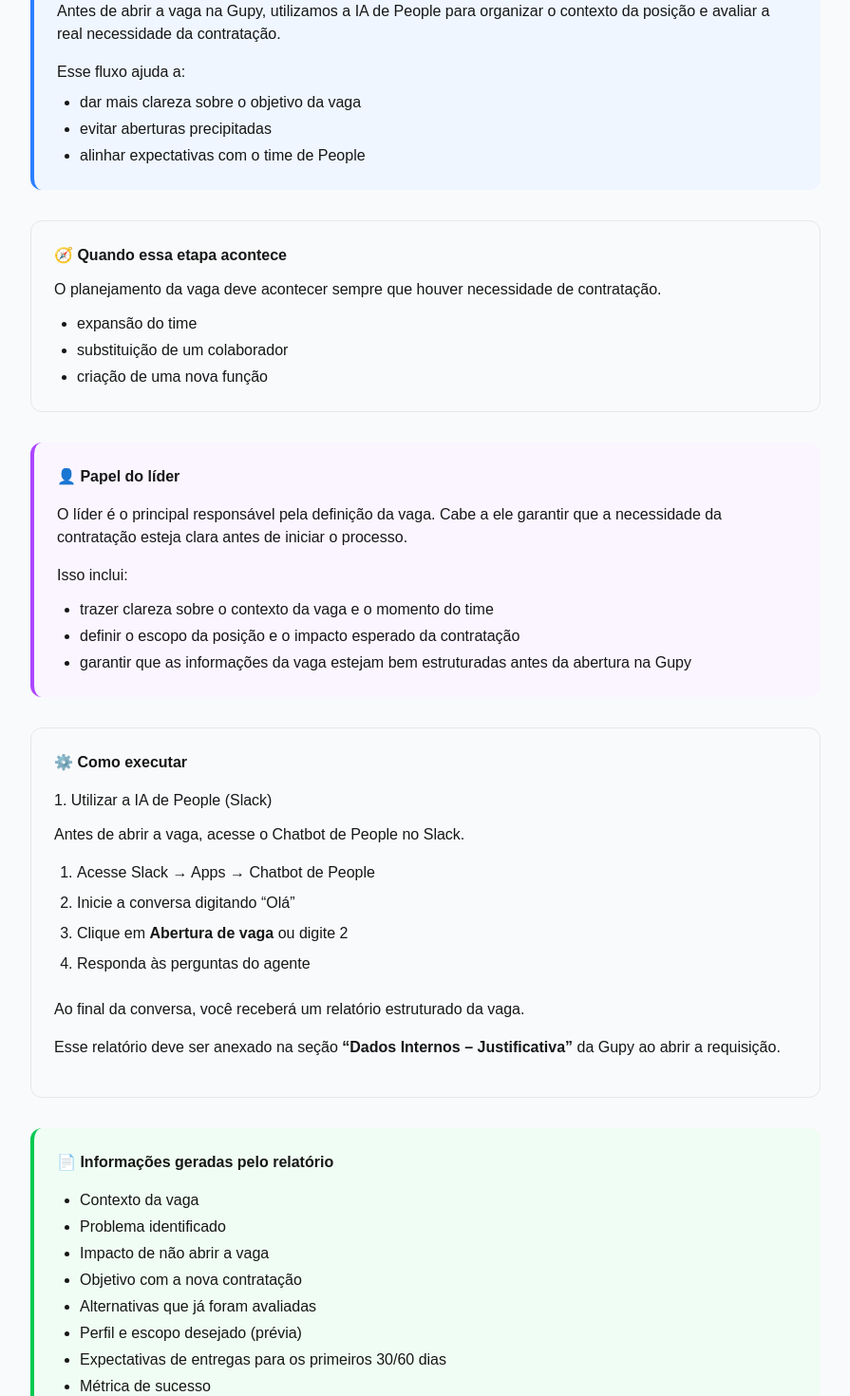
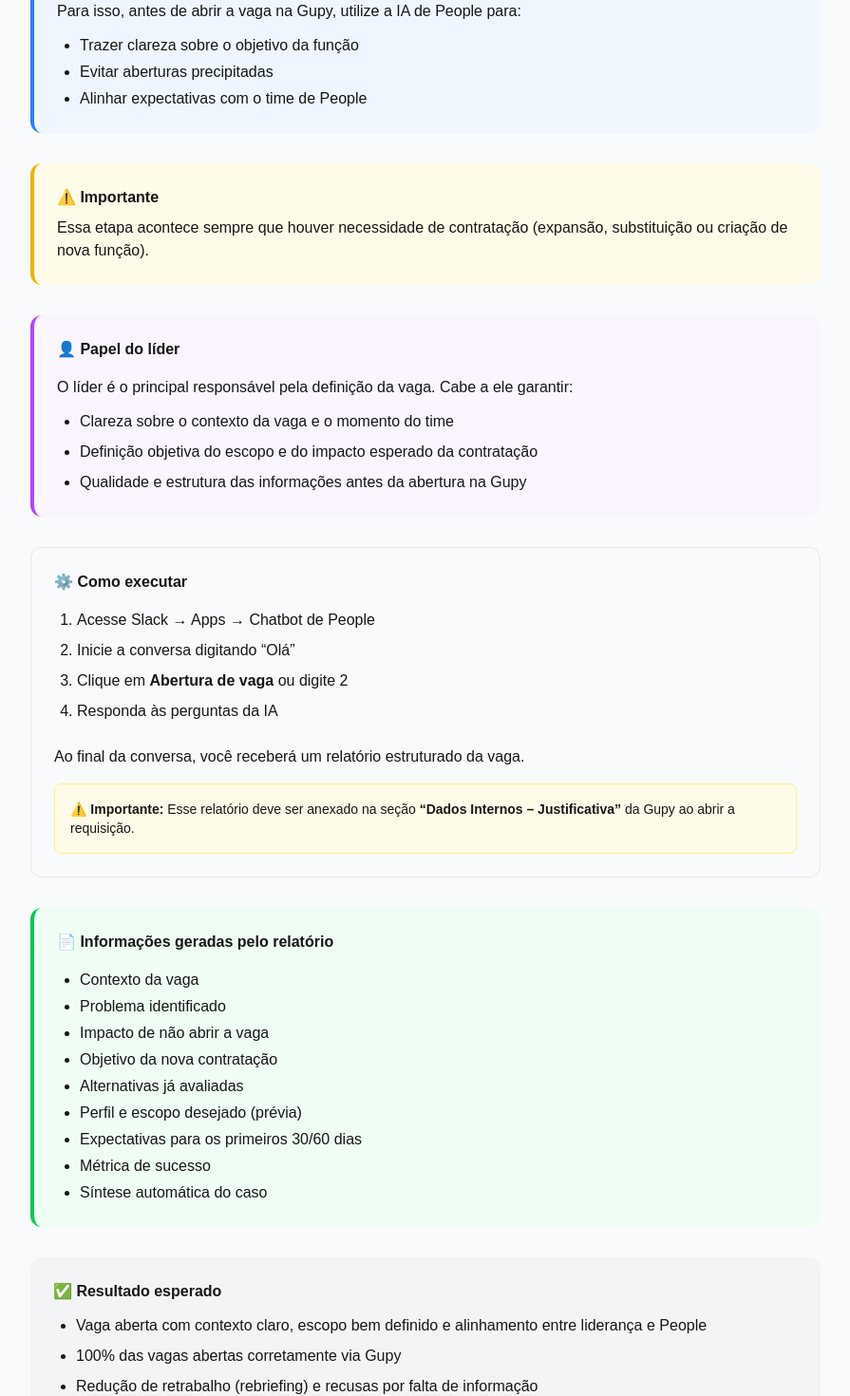
Before and after one commit to amandafrann/programa-lider-hero, a Next.js app: page /rs/planejamento in a window 1280 px wide. Shown: the part 420-1890 px from the top of the page at 95% size, without its empty margins (192-1087 px from the left). Built offline with nearby package versions, Linux system fonts and the light colour scheme.

Commit message:
atualização planejamento

```diff
--- a/app/rs/planejamento/page.tsx
+++ b/app/rs/planejamento/page.tsx
@@ -21,12 +21,11 @@ export default function PlanejamentoPage() {
         <div className="mb-12">
 
           <h1 className="text-4xl font-bold mb-4">
-            Planejamento da vaga
+            Pré-abertura da vaga: Chatbot de People
           </h1>
 
           <p className="text-gray-600 max-w-2xl">
-            Antes de iniciar um processo seletivo, o líder deve garantir clareza
-            sobre a necessidade da contratação e alinhar expectativas com People.
+            Antes de abrir a vaga na Gupy, utilizamos a IA de People para organizar o contexto da posição e avaliar a real necessidade dessa nova contratação.
           </p>
 
           <p className="text-sm text-gray-400 mt-3">
@@ -45,55 +44,37 @@ export default function PlanejamentoPage() {
           </h3>
 
           <p className="mb-4">
-            Garantir que a abertura de uma nova vaga seja feita de forma
-            estruturada e estratégica.
+            Garantir que a abertura de uma nova vaga seja feita de forma estruturada e estratégica.
           </p>
 
-          <p className="mb-4">
-            Antes de abrir a vaga na Gupy, utilizamos a IA de People para
-            organizar o contexto da posição e avaliar a real necessidade
-            da contratação.
-          </p>
-
-          <p className="mb-2">
-            Esse fluxo ajuda a:
+          <p className="mb-3">
+            Para isso, antes de abrir a vaga na Gupy, utilize a IA de People para:
           </p>
 
           <ul className="list-disc ml-6 space-y-1">
 
-            <li>dar mais clareza sobre o objetivo da vaga</li>
+            <li>Trazer clareza sobre o objetivo da função</li>
 
-            <li>evitar aberturas precipitadas</li>
+            <li>Evitar aberturas precipitadas</li>
 
-            <li>alinhar expectativas com o time de People</li>
+            <li>Alinhar expectativas com o time de People</li>
 
           </ul>
 
         </div>
 
 
-        {/* QUANDO USAR */}
+        {/* IMPORTANTE */}
 
-        <div className="bg-gray-50 border border-gray-200 p-6 rounded-xl mb-8">
+        <div className="bg-yellow-50 border-l-4 border-yellow-500 p-6 rounded-xl mb-8">
 
-          <h3 className="font-semibold mb-3">
-            🧭 Quando essa etapa acontece
+          <h3 className="font-semibold mb-2">
+            ⚠️ Importante
           </h3>
 
-          <p className="mb-3">
-            O planejamento da vaga deve acontecer sempre que houver
-            necessidade de contratação.
+          <p>
+            Essa etapa acontece sempre que houver necessidade de contratação (expansão, substituição ou criação de nova função).
           </p>
-
-          <ul className="list-disc ml-6 space-y-1">
-
-            <li>expansão do time</li>
-
-            <li>substituição de um colaborador</li>
-
-            <li>criação de uma nova função</li>
-
-          </ul>
 
         </div>
 
@@ -106,30 +87,17 @@ export default function PlanejamentoPage() {
             👤 Papel do líder
           </h3>
 
-          <p className="mb-4">
-            O líder é o principal responsável pela definição da vaga.
-            Cabe a ele garantir que a necessidade da contratação esteja
-            clara antes de iniciar o processo.
+          <p className="mb-3">
+            O líder é o principal responsável pela definição da vaga. Cabe a ele garantir:
           </p>
 
-          <p className="mb-3">
-            Isso inclui:
-          </p>
+          <ul className="list-disc ml-6 space-y-2">
 
-          <ul className="list-disc ml-6 space-y-1">
+            <li>Clareza sobre o contexto da vaga e o momento do time</li>
 
-            <li>
-              trazer clareza sobre o contexto da vaga e o momento do time
-            </li>
+            <li>Definição objetiva do escopo e do impacto esperado da contratação</li>
 
-            <li>
-              definir o escopo da posição e o impacto esperado da contratação
-            </li>
-
-            <li>
-              garantir que as informações da vaga estejam bem estruturadas
-              antes da abertura na Gupy
-            </li>
+            <li>Qualidade e estrutura das informações antes da abertura na Gupy</li>
 
           </ul>
 
@@ -144,14 +112,6 @@ export default function PlanejamentoPage() {
             ⚙️ Como executar
           </h3>
 
-          <h4 className="font-medium mb-3">
-            1. Utilizar a IA de People (Slack)
-          </h4>
-
-          <p className="mb-4">
-            Antes de abrir a vaga, acesse o Chatbot de People no Slack.
-          </p>
-
           <ol className="list-decimal ml-6 space-y-2 mb-6">
 
             <li>Acesse Slack → Apps → Chatbot de People</li>
@@ -160,7 +120,7 @@ export default function PlanejamentoPage() {
 
             <li>Clique em <strong>Abertura de vaga</strong> ou digite 2</li>
 
-            <li>Responda às perguntas do agente</li>
+            <li>Responda às perguntas da IA</li>
 
           </ol>
 
@@ -168,11 +128,12 @@ export default function PlanejamentoPage() {
             Ao final da conversa, você receberá um relatório estruturado da vaga.
           </p>
 
-          <p className="mb-4">
-            Esse relatório deve ser anexado na seção
-            <strong> “Dados Internos – Justificativa”</strong> da Gupy
-            ao abrir a requisição.
-          </p>
+          <div className="bg-yellow-50 border border-yellow-200 rounded-lg p-4 text-sm">
+
+            <strong>⚠️ Importante:</strong> Esse relatório deve ser anexado na seção{" "}
+            <strong>“Dados Internos – Justificativa”</strong> da Gupy ao abrir a requisição.
+
+          </div>
 
         </div>
 
@@ -193,13 +154,13 @@ export default function PlanejamentoPage() {
 
             <li>Impacto de não abrir a vaga</li>
 
-            <li>Objetivo com a nova contratação</li>
+            <li>Objetivo da nova contratação</li>
 
-            <li>Alternativas que já foram avaliadas</li>
+            <li>Alternativas já avaliadas</li>
 
             <li>Perfil e escopo desejado (prévia)</li>
 
-            <li>Expectativas de entregas para os primeiros 30/60 dias</li>
+            <li>Expectativas para os primeiros 30/60 dias</li>
 
             <li>Métrica de sucesso</li>
 
@@ -218,11 +179,21 @@ export default function PlanejamentoPage() {
             ✅ Resultado esperado
           </h3>
 
-          <p>
-            Uma vaga aberta com contexto claro, escopo bem definido
-            e alinhamento entre liderança e People sobre a real
-            necessidade da contratação.
-          </p>
+          <ul className="list-disc ml-6 space-y-2">
+
+            <li>
+              Vaga aberta com contexto claro, escopo bem definido e alinhamento entre liderança e People
+            </li>
+
+            <li>
+              100% das vagas abertas corretamente via Gupy
+            </li>
+
+            <li>
+              Redução de retrabalho (rebriefing) e recusas por falta de informação
+            </li>
+
+          </ul>
 
         </div>
 
```
